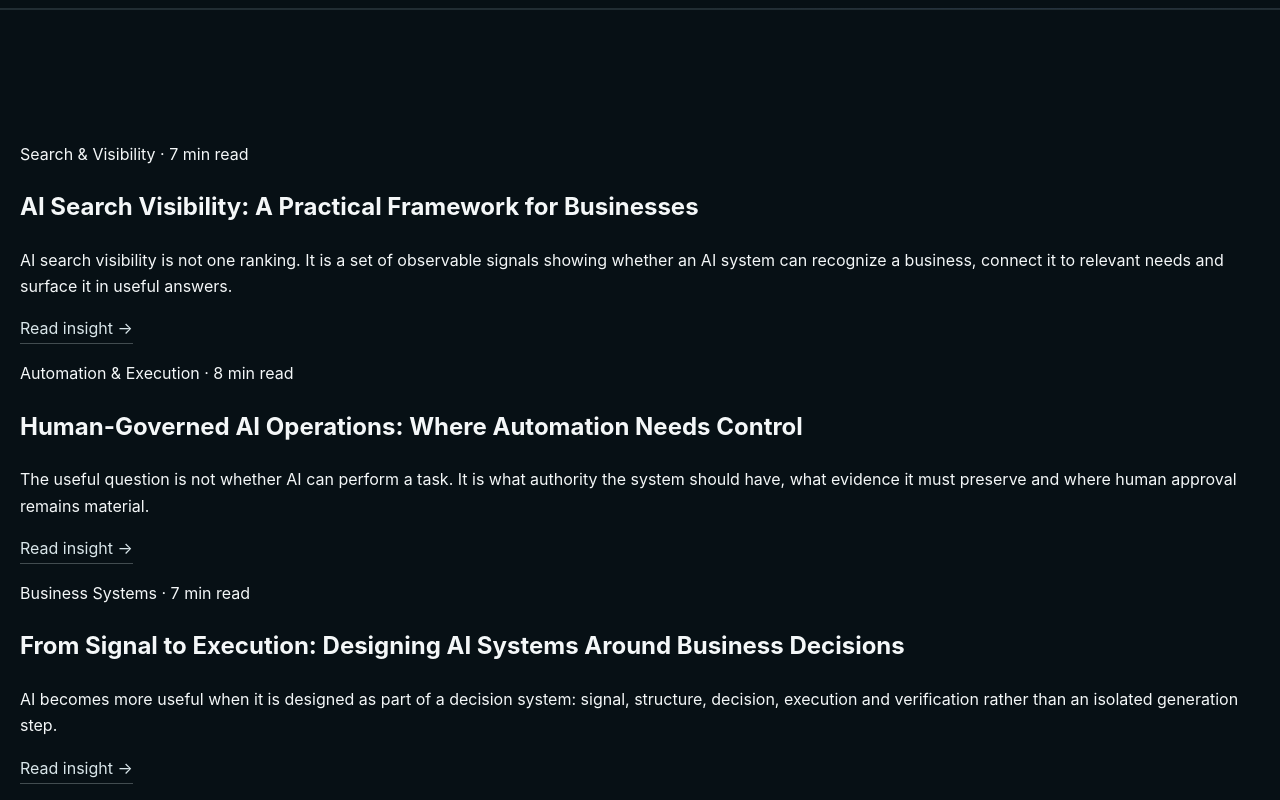
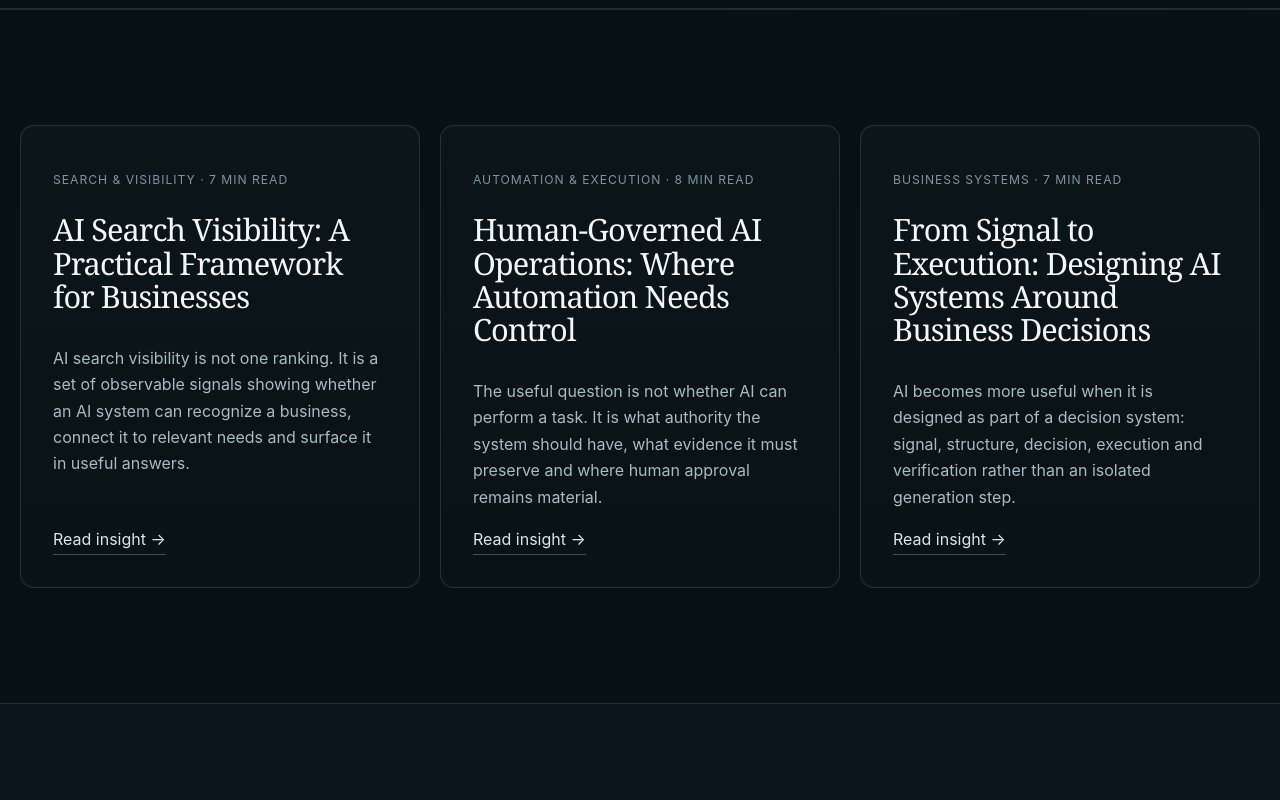
Before and after one commit to Abaco3300/istriade-web, a Next.js app: page /insights in a window 1280 px wide. Shown: the part 760-1560 px from the top of the page. Built offline with nearby package versions, Linux system fonts and the light colour scheme.

Commit message:
Apply isolated Insights styles

```diff
--- a/app/insights/page.tsx
+++ b/app/insights/page.tsx
@@ -5,6 +5,7 @@ import { StructuredData } from "@/components/StructuredData";
 import { insights } from "@/data/insights";
 import { pageMetadata } from "@/lib/metadata";
 import { site } from "@/lib/site";
+import styles from "./insights.module.css";
 
 export const metadata: Metadata = pageMetadata({
   title: "Insights — ISTRIADE GROUP",
@@ -52,10 +53,10 @@ export default function InsightsPage() {
       />
       <section className="section">
         <div className="container">
-          <div className="insights-grid">
+          <div className={styles.grid}>
             {insights.map((insight) => (
-              <article className="insight-card" key={insight.slug}>
-                <p className="insight-meta">{insight.category} · {insight.readingTime}</p>
+              <article className={styles.card} key={insight.slug}>
+                <p className={styles.meta}>{insight.category} · {insight.readingTime}</p>
                 <h2>{insight.title}</h2>
                 <p>{insight.summary}</p>
                 <Link className="text-link" href={`/insights/${insight.slug}/`}>Read insight →</Link>
```
